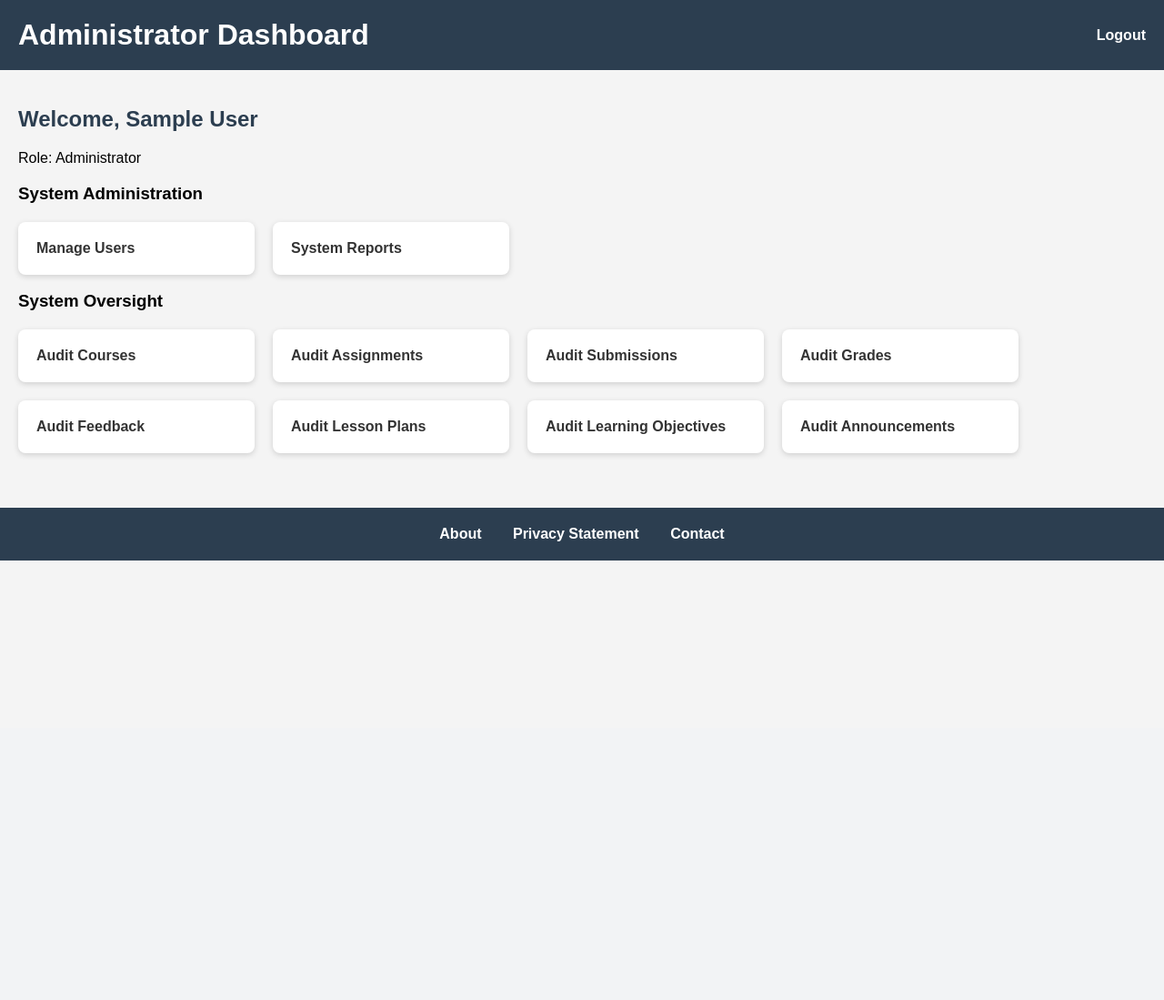
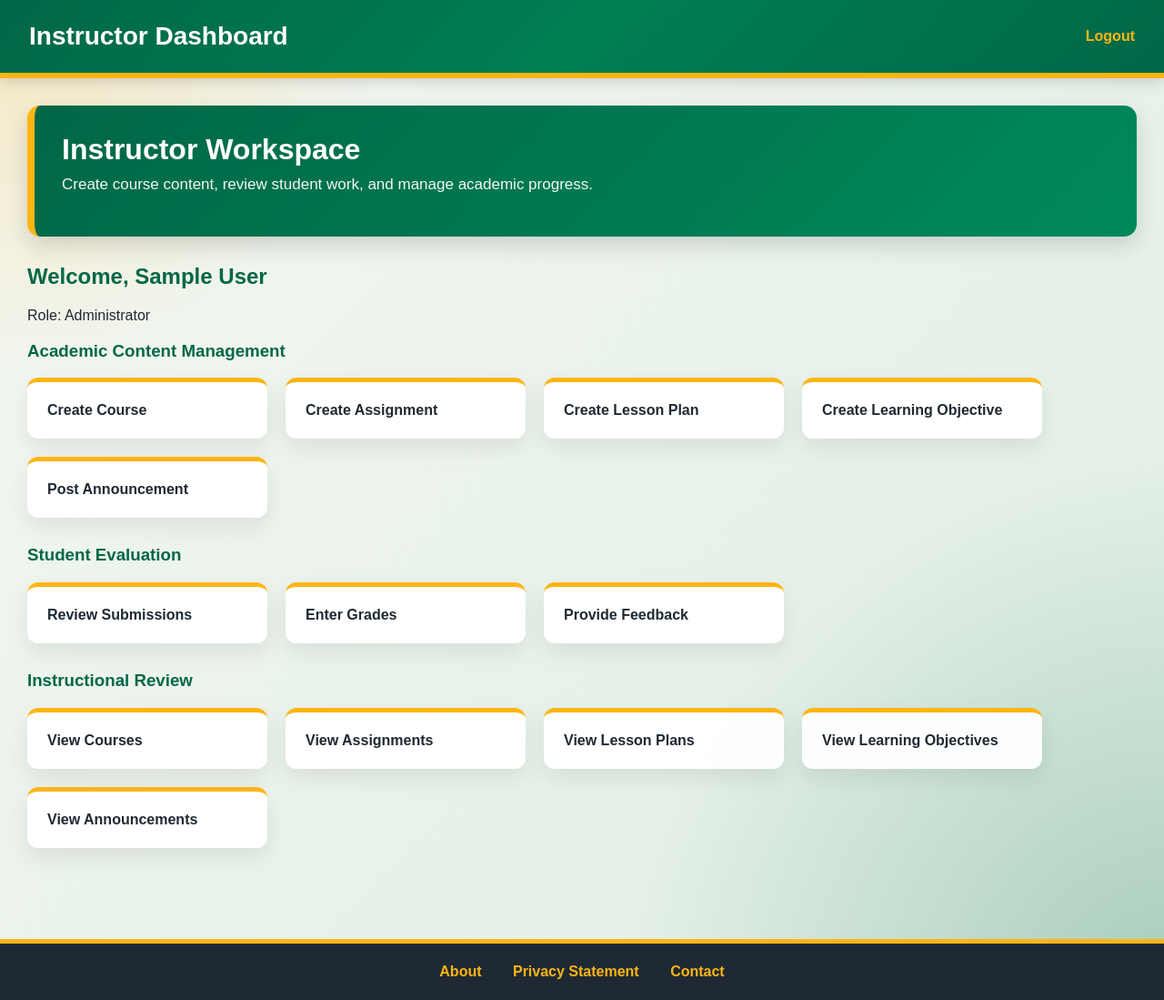
Before and after one commit to GrimEirik/course-organization-app, a Flask app: page /dashboard in a window 1280 px wide. Shown: the whole page at 91% size. Before the commit the page ends 616 px from the top, so only its background shows below. Run offline with Flask 3, Linux system fonts and the light colour scheme; the visitor is signed in with stand-in values (Sample User, id 1).

```diff
--- a/app.py
+++ b/app.py
@@ -516,6 +516,24 @@ def privacy():
 def about():
     return render_template("about.html")
 
+@app.route("/calendar")
+def calendar():
+    if not login_required():
+        return redirect(url_for("login"))
+
+    calendar_items = fetch_all("""
+        SELECT
+            assignments.title,
+            assignments.due_date,
+            assignments.points_possible,
+            courses.course_name
+        FROM assignments
+        JOIN courses ON assignments.course_id = courses.course_id
+        ORDER BY assignments.due_date ASC
+    """)
+
+    return render_template("calendar.html", calendar_items=calendar_items)
+
 @app.route("/logout")
 def logout():
     session.clear()
--- a/static/style.css
+++ b/static/style.css
@@ -1,163 +1,207 @@
 body {
     font-family: Arial, sans-serif;
-    background-color: #f4f4f4;
     margin: 0;
     padding: 0;
+    background:
+        radial-gradient(circle at top left, rgba(253, 181, 21, 0.22), transparent 25%),
+        radial-gradient(circle at bottom right, rgba(0, 103, 71, 0.25), transparent 35%),
+        linear-gradient(135deg, #f5f7f2 0%, #e9f2eb 50%, #dfeee4 100%);
+    min-height: 100vh;
+    color: #1f2933;
 }
 
 header {
-    background-color: #2c3e50;
+    background: linear-gradient(135deg, #006747, #007f55, #006747);
     color: white;
-    padding: 20px;
+    padding: 24px 32px;
     display: flex;
     justify-content: space-between;
     align-items: center;
+    border-bottom: 6px solid #FDB515;
+    box-shadow: 0 4px 15px rgba(0,0,0,0.15);
 }
 
 header h1 {
     margin: 0;
+    font-size: 28px;
 }
 
 header a {
-    color: white;
+    color: #FDB515;
     text-decoration: none;
     font-weight: bold;
 }
 
 main {
-    padding: 20px;
+    padding: 30px;
 }
 
-h2 {
-    color: #2c3e50;
+.hero-banner {
+    background: linear-gradient(135deg, #006747, #00895c);
+    color: white;
+    padding: 30px;
+    border-radius: 14px;
+    margin-bottom: 30px;
+    border-left: 8px solid #FDB515;
+    box-shadow: 0 10px 25px rgba(0,0,0,0.14);
+}
+
+.hero-banner h2 {
+    color: white;
+    margin: 0;
+    font-size: 32px;
+}
+
+.hero-banner p {
+    margin-top: 10px;
+    opacity: 0.95;
+    font-size: 17px;
+}
+
+h2, h3 {
+    color: #006747;
 }
 
 .cards {
     display: flex;
     flex-wrap: wrap;
     gap: 20px;
-    margin-top: 20px;
+    margin-bottom: 30px;
 }
 
 .card {
-    background: white;
-    padding: 20px;
-    border-radius: 8px;
+    background: rgba(255,255,255,0.94);
+    backdrop-filter: blur(4px);
+    padding: 22px;
+    border-radius: 12px;
     min-width: 220px;
-    box-shadow: 0 2px 6px rgba(0,0,0,0.15);
-    transition: transform 0.2s ease;
+    box-shadow: 0 10px 25px rgba(0,0,0,0.08);
+    border-top: 5px solid #FDB515;
+    transition: all 0.25s ease;
 }
 
 .card:hover {
-    transform: translateY(-3px);
+    transform: translateY(-5px);
+    box-shadow: 0 15px 35px rgba(0,103,71,0.18);
 }
 
 a.card {
     text-decoration: none;
-    color: #333;
+    color: #1f2933;
     font-weight: bold;
 }
 
 .wide {
     width: 100%;
-    max-width: 800px;
+    max-width: 850px;
     text-align: left;
     margin-bottom: 20px;
 }
 
-.form-box {
-    background: white;
-    max-width: 600px;
-    padding: 25px;
-    border-radius: 8px;
-    box-shadow: 0 2px 6px rgba(0,0,0,0.15);
+.form-box,
+.business-panel {
+    background: rgba(255,255,255,0.95);
+    max-width: 750px;
+    padding: 30px;
+    border-radius: 12px;
+    border-left: 7px solid #006747;
+    box-shadow: 0 10px 25px rgba(0,0,0,0.10);
 }
 
 .form-box label {
     display: block;
     margin-top: 15px;
     font-weight: bold;
+    color: #006747;
 }
 
 .form-box input,
 .form-box select,
 .form-box textarea {
     width: 100%;
-    padding: 10px;
+    padding: 11px;
     margin-top: 6px;
     box-sizing: border-box;
-    border: 1px solid #ccc;
-    border-radius: 4px;
+    border: 1px solid #c8d3c2;
+    border-radius: 5px;
 }
 
 .form-box textarea {
-    min-height: 100px;
+    min-height: 110px;
     resize: vertical;
 }
 
 button {
     margin-top: 20px;
-    padding: 10px 20px;
-    background-color: #2c3e50;
+    padding: 12px 22px;
+    background-color: #006747;
     color: white;
     border: none;
-    border-radius: 4px;
+    border-radius: 5px;
     cursor: pointer;
+    font-weight: bold;
 }
 
 button:hover {
-    background-color: #34495e;
+    background-color: #004c35;
 }
 
 .error {
-    color: red;
+    color: #b00020;
     font-weight: bold;
     margin-top: 10px;
 }
 
-.login-container {
-    max-width: 400px;
-    margin: 80px auto;
-    background: white;
-    padding: 30px;
-    border-radius: 8px;
-    box-shadow: 0 2px 6px rgba(0,0,0,0.15);
+.login-container,
+.login-box {
+    max-width: 420px;
+    margin: 90px auto;
+    background: rgba(255,255,255,0.96);
+    padding: 35px;
+    border-radius: 12px;
+    border-top: 8px solid #006747;
+    box-shadow: 0 12px 30px rgba(0,0,0,0.18);
 }
 
-.login-container h1 {
+.login-container h1,
+.login-box h1,
+.login-box h2 {
     text-align: center;
-    margin-bottom: 20px;
+    color: #006747;
 }
 
-.login-container input {
+.login-container input,
+.login-box input {
     width: 100%;
-    padding: 10px;
+    padding: 11px;
     margin-top: 10px;
     box-sizing: border-box;
 }
-.business-panel {
-    background: white;
-    max-width: 900px;
-    padding: 30px;
-    border-radius: 8px;
-    border-left: 6px solid #2c3e50;
-    box-shadow: 0 2px 6px rgba(0,0,0,0.15);
-    line-height: 1.6;
+
+.test-users {
+    font-size: 13px;
+    margin-top: 20px;
+    background: #f5f7f2;
+    padding: 12px;
+    border-left: 4px solid #FDB515;
 }
 
-.business-panel h2 {
-    margin-top: 0;
+.stat-number {
+    font-size: 34px;
+    font-weight: bold;
+    color: #006747;
 }
 
 footer {
     margin-top: 40px;
-    padding: 20px;
-    background: #2c3e50;
+    padding: 22px;
+    background: #1f2933;
     text-align: center;
+    border-top: 5px solid #FDB515;
 }
 
 footer a {
-    color: white;
+    color: #FDB515;
     text-decoration: none;
     margin: 0 15px;
     font-weight: bold;
--- a/templates/admin_dashboard.html
+++ b/templates/admin_dashboard.html
@@ -1,38 +1,51 @@
 <!DOCTYPE html>
 <html>
 <head>
-    <title>Admin Dashboard</title>
+    <title>Instructor Dashboard</title>
     <link rel="stylesheet" href="{{ url_for('static', filename='style.css') }}">
 </head>
 <body>
 
 <header>
-    <h1>Administrator Dashboard</h1>
+    <h1>Instructor Dashboard</h1>
     <a href="{{ url_for('logout') }}">Logout</a>
 </header>
 
 <main>
+    <div class="hero-banner">
+        <h2>Instructor Workspace</h2>
+        <p>Create course content, review student work, and manage academic progress.</p>
+    </div>
+
     <h2>Welcome, {{ session["name"] }}</h2>
     <p>Role: {{ session["role"] }}</p>
 
-    <h3>System Administration</h3>
+    <h3>Academic Content Management</h3>
     <section class="cards">
-        <a class="card" href="{{ url_for('manage_users') }}">Manage Users</a>
-        <a class="card" href="{{ url_for('admin_reports') }}">System Reports</a>
+        <a class="card" href="{{ url_for('create_course') }}">Create Course</a>
+        <a class="card" href="{{ url_for('create_assignment') }}">Create Assignment</a>
+        <a class="card" href="{{ url_for('create_lesson_plan') }}">Create Lesson Plan</a>
+        <a class="card" href="{{ url_for('create_learning_objective') }}">Create Learning Objective</a>
+        <a class="card" href="{{ url_for('post_announcement') }}">Post Announcement</a>
     </section>
 
-    <h3>System Oversight</h3>
+    <h3>Student Evaluation</h3>
     <section class="cards">
-        <a class="card" href="{{ url_for('courses') }}">Audit Courses</a>
-        <a class="card" href="{{ url_for('assignments') }}">Audit Assignments</a>
-        <a class="card" href="{{ url_for('submissions') }}">Audit Submissions</a>
-        <a class="card" href="{{ url_for('grades') }}">Audit Grades</a>
-        <a class="card" href="{{ url_for('feedback') }}">Audit Feedback</a>
-        <a class="card" href="{{ url_for('lesson_plans') }}">Audit Lesson Plans</a>
-        <a class="card" href="{{ url_for('learning_objectives') }}">Audit Learning Objectives</a>
-        <a class="card" href="{{ url_for('announcements') }}">Audit Announcements</a>
+        <a class="card" href="{{ url_for('submissions') }}">Review Submissions</a>
+        <a class="card" href="{{ url_for('enter_grade') }}">Enter Grades</a>
+        <a class="card" href="{{ url_for('provide_feedback') }}">Provide Feedback</a>
+    </section>
+
+    <h3>Instructional Review</h3>
+    <section class="cards">
+        <a class="card" href="{{ url_for('courses') }}">View Courses</a>
+        <a class="card" href="{{ url_for('assignments') }}">View Assignments</a>
+        <a class="card" href="{{ url_for('lesson_plans') }}">View Lesson Plans</a>
+        <a class="card" href="{{ url_for('learning_objectives') }}">View Learning Objectives</a>
+        <a class="card" href="{{ url_for('announcements') }}">View Announcements</a>
     </section>
 </main>
+
 <footer>
     <a href="{{ url_for('about') }}">About</a>
     <a href="{{ url_for('privacy') }}">Privacy Statement</a>
```
Also changed, not shown: other parts of static/style.css (+30 -0 lines), templates/Instructor_dashboard.html (+7 -0 lines), templates/calendar.html (added, +44 -0 lines), templates/student_dashboard.html (+7 -0 lines), tests/test_app.py (+5 -0 lines).
